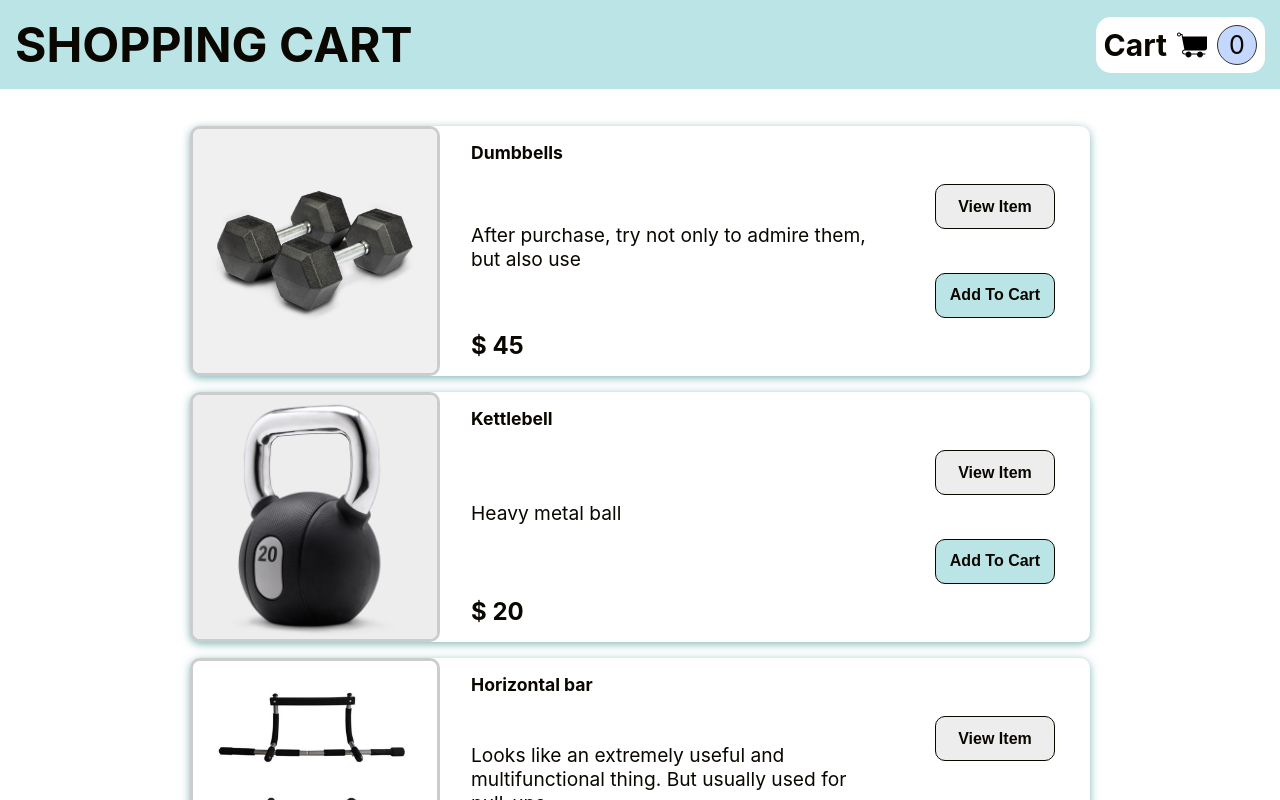
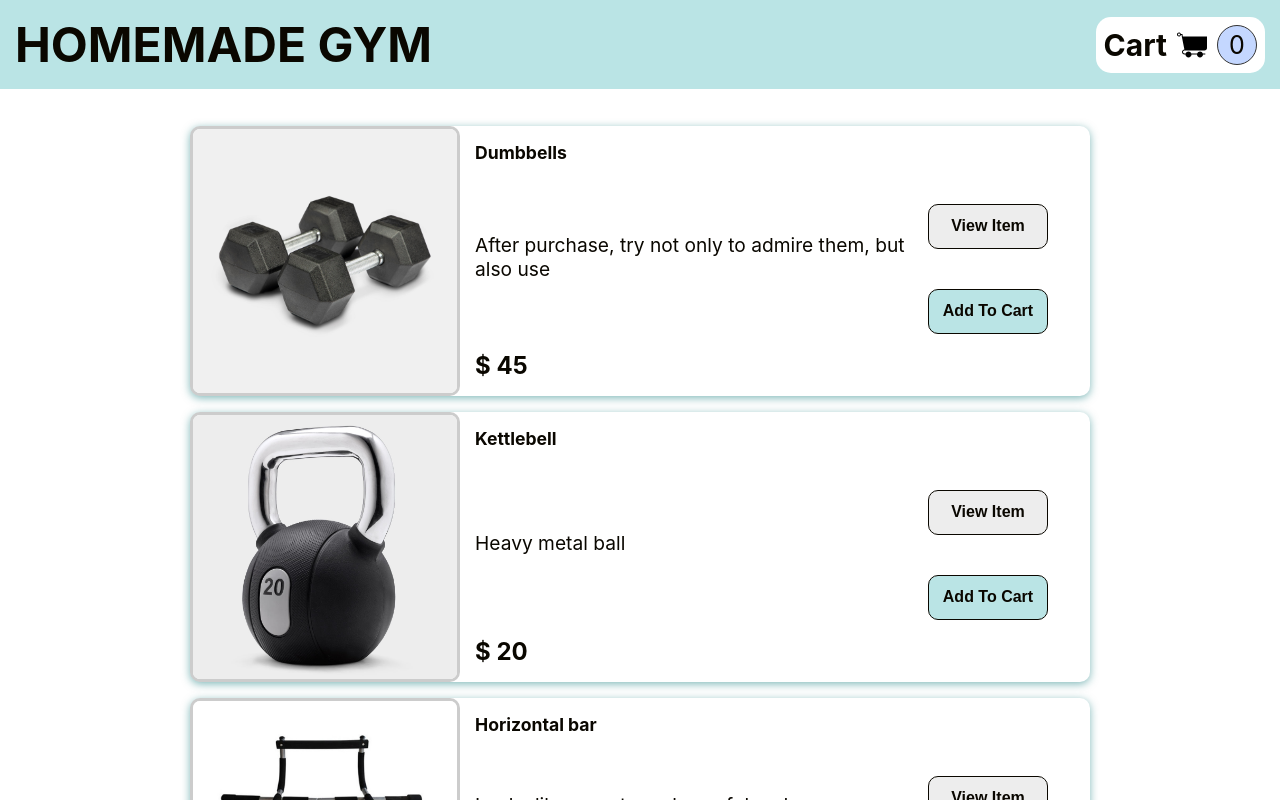
Before and after one commit to VoronovichDev/shopping-cart, a React (Create React App) app: page / in a window 1280 px wide. Shown: the top 800 px of the page. Built offline with nearby package versions, Linux system fonts and the light colour scheme.

Commit message:
feat: add stylization and adaptivity

```diff
--- a/src/components/Cart/Cart.module.scss
+++ b/src/components/Cart/Cart.module.scss
@@ -1,12 +1,18 @@
 .cart {
    display: flex;
+   gap: 1rem;
    justify-content: space-between;
    margin: 2rem auto;
    padding: 0 15px;
    max-width: 1230px;
+   @media (max-width: 991px) {
+      max-width: 100%;
+   }
    &_item {
       flex: 0.7;
-      margin-right: 1rem;
+      @media (max-width: 991px) {
+         margin-right: 0;
+      }
    }
    &_sum {
       display: flex;
@@ -17,6 +23,15 @@
       padding: 15px;
       box-shadow: 0 2px 8px rgba(0, 114, 116, 0.5);
       border-radius: 10px;
+      @media (max-width: 991px) {
+         grid-row: 1;
+      }
+   }
+   @media (max-width: 991px) {
+      max-width: 100%;
+      display: grid;
+      grid-template-rows: auto 1fr;
+      gap: 25px;
    }
 }
 
--- a/src/components/Cart/CartItem/CartItem.module.scss
+++ b/src/components/Cart/CartItem/CartItem.module.scss
@@ -7,6 +7,9 @@
       max-width: 350px;
       object-fit: contain;
       border-radius: 10px;
+      @media (max-width: 991px) {
+         max-width: 100%;
+      }
    }
    &_info {
       display: flex;
@@ -21,6 +24,9 @@
       justify-content: space-around;
       align-items: center;
       padding: 0.6rem;
+      @media (max-width: 991px) {
+         flex-direction: row;
+      }
    }
    &_qty {
       display: flex;
@@ -33,6 +39,11 @@
          outline: none;
          border: 1px solid #0a0700;
       }
+   }
+   @media (max-width: 991px) {
+      display: grid;
+      grid-template-columns: repeat(auto-fit, minmax(230px, 1fr));
+      gap: 10px;
    }
 }
 
--- a/src/components/Navigation/Navigation.module.scss
+++ b/src/components/Navigation/Navigation.module.scss
@@ -2,6 +2,7 @@
    position: sticky;
    display: flex;
    justify-content: space-between;
+   gap: 20px;
    align-items: center;
    width: 100%;
    padding: 15px;
@@ -12,6 +13,13 @@
       font-size: 3rem;
       font-weight: bold;
       color: #0a0700;
+      @media (max-width: 768px) {
+         font-size: 2rem;
+      }
+      @media (max-width: 480px) {
+         font-size: 1.5em;
+         text-align: center;
+      }
    }
    &_cart {
       display: flex;
@@ -24,6 +32,9 @@
       border: none;
       border-radius: 15px;
       cursor: pointer;
+      @media (max-width: 768px) {
+         max-width: 150px;
+      }
    }
    &_cart:hover {
       opacity: 0.8;
@@ -35,6 +46,9 @@
       font-size: 30px;
       font-weight: bold;
       color: #0a0700;
+      @media (max-width: 768px) {
+         font-size: 15px;
+      }
    }
    &_img {
       width: 30px;
@@ -52,5 +66,11 @@
       border-radius: 50%;
       color: #0a0700;
       background: rgba(104, 152, 255, 0.39);
+      @media (max-width: 768px) {
+         font-size: 15px;
+
+         height: 30px;
+         width: 30px;
+      }
    }
 }
--- a/src/components/Navigation/Navigaton.js
+++ b/src/components/Navigation/Navigaton.js
@@ -22,7 +22,7 @@ const Navigation = ({ cart }) => {
    return (
       <div className={s.nav}>
          <Link to="/">
-            <h2 className={s.nav_logo}>SHOPPING CART</h2>
+            <h2 className={s.nav_logo}>HOMEMADE GYM</h2>
          </Link>
          <Link to="/cart">
             <div className={s.nav_cart}>
--- a/src/components/Products/Product/Product.module.scss
+++ b/src/components/Products/Product/Product.module.scss
@@ -7,19 +7,58 @@
    gap: 15px;
    border-radius: 10px;
    margin: 0 15px 1rem 15px;
+   @media (max-width: 991px) {
+      width: 700px;
+   }
+   @media (max-width: 768px) {
+      display: grid;
+      grid-template-columns: 1fr 1.2fr;
+      grid-template-rows: 1fr auto;
+      width: 90%;
+      padding: 10px;
+   }
+   @media (max-width: 480px) {
+      width: 80%;
+      display: flex;
+      flex-direction: column;
+      padding: 0;
+   }
    &_img {
       border: 3px rgba(0, 0, 0, 0.2) solid;
       flex: 1;
-      max-width: 250px;
-      object-fit: contain;
+      max-width: 30%;
+      object-fit: cover;
       border-radius: 10px;
+      @media (max-width: 768px) {
+         align-self: flex-start;
+         max-width: 100%;
+         max-height: 100%;
+         grid-column: 1;
+         grid-row: 1/2;
+      }
+      @media (max-width: 480px) {
+         max-width: 50%;
+         align-self: center;
+         margin: 15px 0 0 0;
+      }
    }
    &_info {
       flex: 3;
       display: flex;
+      gap: 10px;
       flex-direction: column;
       justify-content: space-between;
-      padding: 1rem;
+      padding: 1rem 0;
+      @media (max-width: 768px) {
+         max-width: 100%;
+         grid-column: 2;
+         grid-row: 1/2;
+      }
+      @media (max-width: 480px) {
+         text-align: center;
+         justify-content: center;
+         align-self: center;
+      }
    }
    &_btns {
       flex: 1;
@@ -27,7 +66,18 @@
       flex-direction: column;
       justify-content: center;
       gap: 20%;
-      padding: 1rem;
+      padding: 1rem 1rem 0 0;
+      align-self: center;
+      gap: 40px;
+      @media (max-width: 768px) {
+         flex-direction: row;
+         justify-self: left;
+         align-self: center;
+         gap: 20px;
+         padding: 0 0 15px 0;
+         grid-column: 1/-1;
+         grid-row: 2/3;
+      }
    }
 }
 
@@ -40,6 +90,12 @@
    &_desc {
       font-size: 1.2rem;
       color: #0a0700;
+      @media (max-width: 768px) {
+         font-size: 1rem;
+      }
+      @media (max-width: 480px) {
+         font-size: 0.8rem;
+      }
    }
    &_price {
       font-size: 1.5rem;
@@ -61,6 +117,11 @@
       &:hover {
          opacity: 0.8;
       }
+      @media (max-width: 480px) {
+         width: 90px;
+         height: 35px;
+         font-size: 0.7rem;
+      }
    }
    &_view {
       background: #33333316;
--- a/src/components/SingleProduct/SingleProduct.module.scss
+++ b/src/components/SingleProduct/SingleProduct.module.scss
@@ -1,14 +1,17 @@
 .singleProd {
+   display: flex;
    max-width: 1230px;
    margin: 2rem auto;
-   display: flex;
    gap: 15px;
    padding: 0 15px;
    &_img {
-      width: 600px;
+      width: 500px;
       object-fit: contain;
       box-shadow: 0 2px 8px rgba(0, 114, 116, 0.5);
       border-radius: 10px;
+      @media (max-width: 768px) {
+         max-width: 50%;
+      }
    }
    &_info {
       padding: 1rem;
@@ -16,6 +19,20 @@
       flex-direction: column;
       justify-content: space-between;
       color: #0a0700;
+      @media (max-width: 480px) {
+         display: flex;
+         align-items: center;
+         gap: 10px;
+         text-align: center;
+      }
+   }
+   @media (max-width: 768px) {
+      max-width: 100%;
+   }
+   @media (max-width: 480px) {
+      display: flex;
+      align-items: center;
+      flex-direction: column;
    }
 }
 
@@ -32,7 +49,7 @@
       font-weight: 700;
    }
    &_addBtn {
-      width: 45%;
+      width: 200px;
       padding: 10px 15px;
       background: #0a0700;
       color: white;
@@ -45,5 +62,9 @@
       &:hover {
          opacity: 0.75;
       }
+      @media (max-width: 768px) {
+         width: 120px;
+         font-size: 0.8rem;
+      }
    }
 }
```
